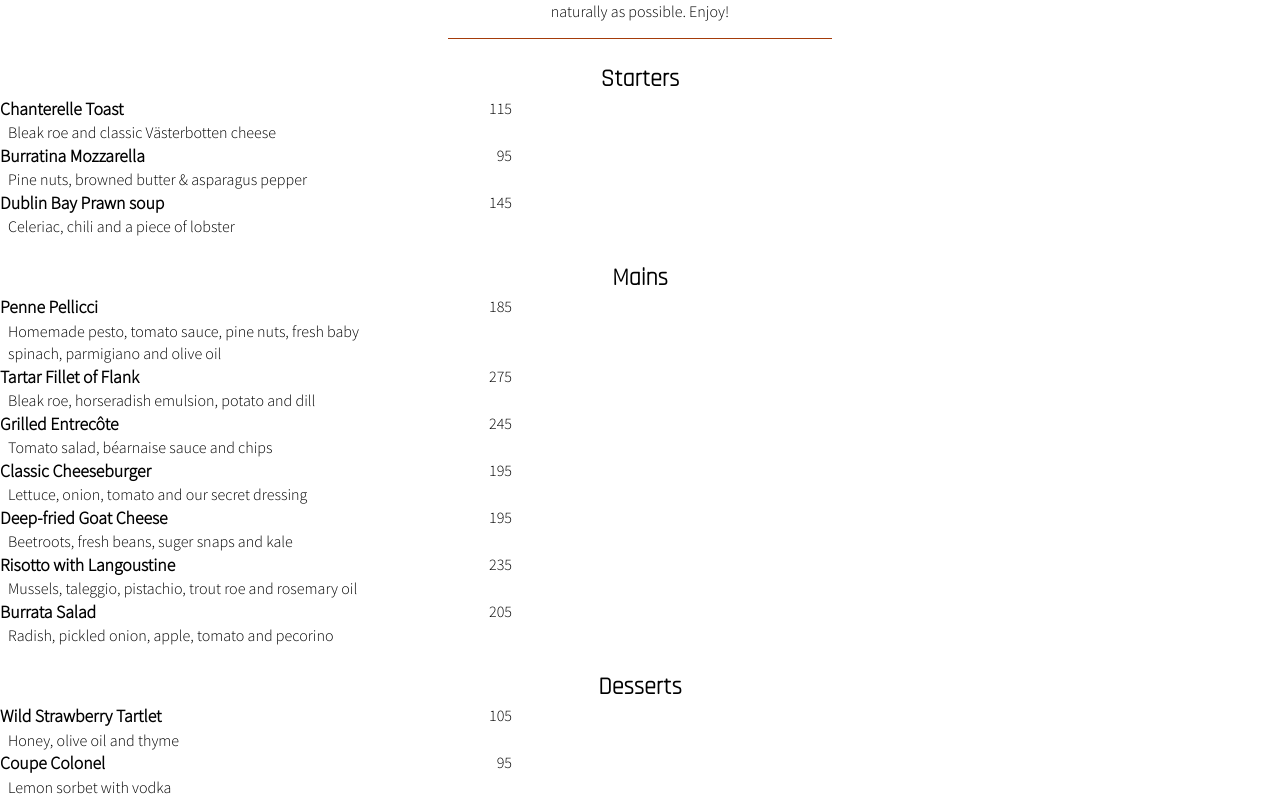
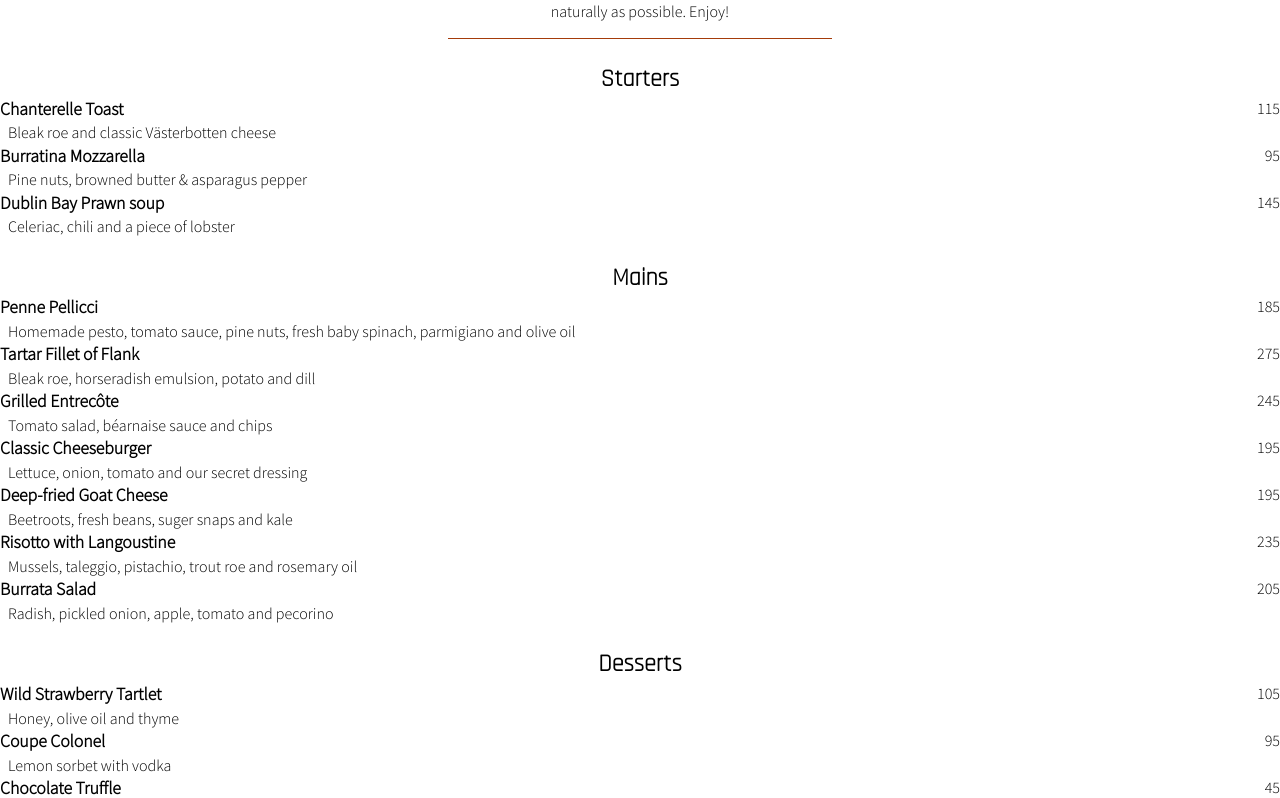
Before and after one commit to JuliaLahdo/malina-restaurant, a React (Create React App) app: page /Menu in a window 1280 px wide. Shown: the part 922-1720 px from the top of the page. Built offline with nearby package versions, Linux system fonts and the light colour scheme; the HTML template or start-up script is replaced by a standard one.

Commit message:
Try to fix previous problem, not working

```diff
--- a/src/Pages/Menu/Menu.css
+++ b/src/Pages/Menu/Menu.css
@@ -14,10 +14,13 @@
     }
 
     .titlePriceContainer{
-        width: 40%;
+        /* width: 40%; */
         display: flex;
+        /* justify-content: center; */
         justify-content: space-between;
-        /* justify-content: center; */
+    }
+
+    .itemTitle, .itemPrice{
     }
 
     .itemTitle, .itemDescription, .itemPrice{
@@ -29,14 +32,16 @@
     }
 
     .itemDescription{
-        max-width: 30%;
+        max-width: 80%;
         margin-left: 0.5em;
     }
 
-    .menuContainer{
+    .typeItemContainer{
+        /* width: 40%; */
         /* display: flex; */
+        /* justify-content: center; */
         /* flex-direction: column; */
-        /* justify-content: space-between; */
+        /* margin: auto; */
     }
 
 }
@@ -48,7 +53,9 @@
 
 /* Medium devices (tablets, 768px and up) */
 @media (min-width: 768px) {
-
+    .itemDescription{
+        max-width: 60%;
+    }
 }
 
 /* Large devices (desktops, 992px and up) */
--- a/src/Pages/Menu/Menu.tsx
+++ b/src/Pages/Menu/Menu.tsx
@@ -22,7 +22,7 @@ class Menu extends React.Component {
 
         for (let i = 0; i < menu.menu.length; i++) {
             if(menu.menu[i].type === "starter") {
-                startersItemContainer.push((<div key={i}>
+                startersItemContainer.push((<div key={i} className="typeItemContainer">
                     <div className="titlePriceContainer">
                         <h3 className="itemTitle">{menu.menu[i].title}</h3>
                         <p className="itemPrice">{menu.menu[i].price}</p>
@@ -32,7 +32,7 @@ class Menu extends React.Component {
             }
 
             if(menu.menu[i].type === "main") {
-                mainsItemContainer.push((<div key={i}>
+                mainsItemContainer.push((<div key={i} className="typeItemContainer">
                     <div className="titlePriceContainer">
                         <h3 className="itemTitle">{menu.menu[i].title}</h3>
                         <p className="itemPrice">{menu.menu[i].price}</p>
@@ -42,7 +42,7 @@ class Menu extends React.Component {
             }
 
             if(menu.menu[i].type === "dessert") {
-                dessertsItemContainer.push((<div key={i}>
+                dessertsItemContainer.push((<div key={i} className="typeItemContainer">
                     <div className="titlePriceContainer">
                         <h3 className="itemTitle">{menu.menu[i].title}</h3>
                         <p className="itemPrice">{menu.menu[i].price}</p>
```
